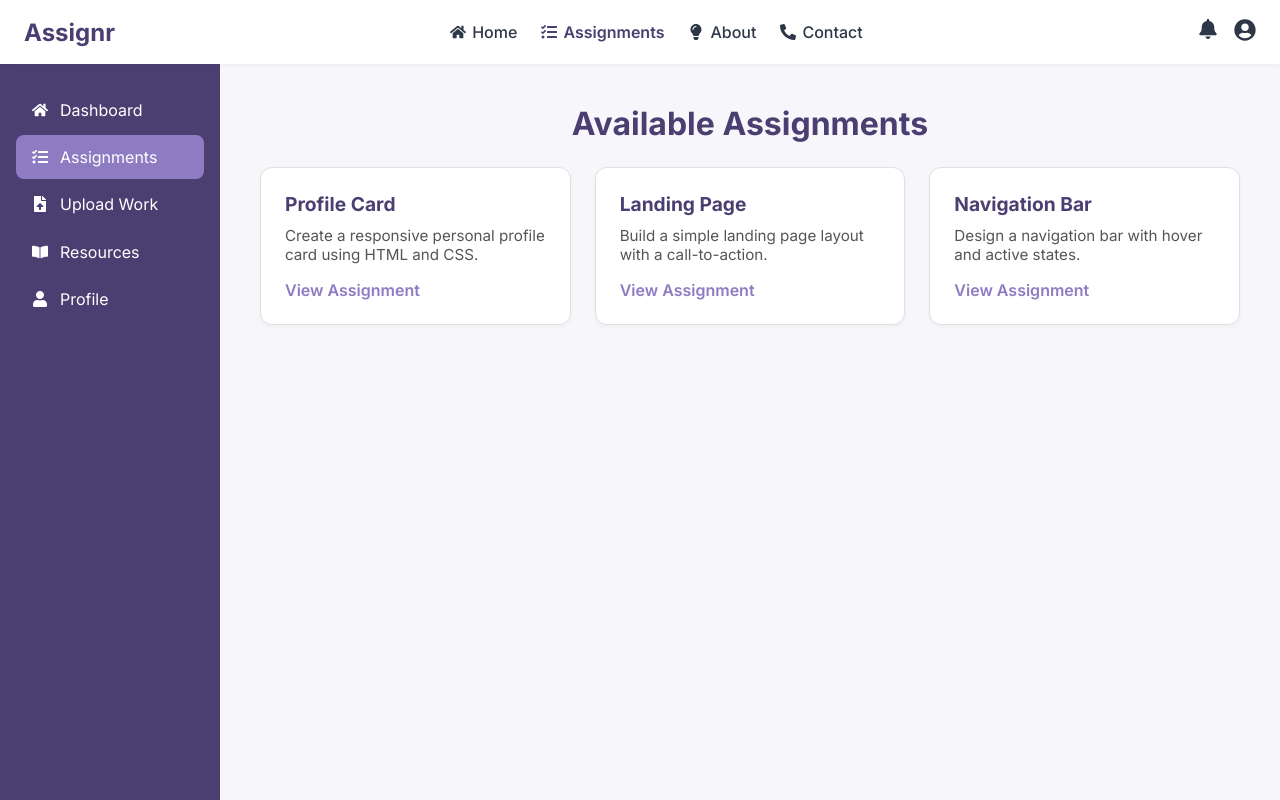
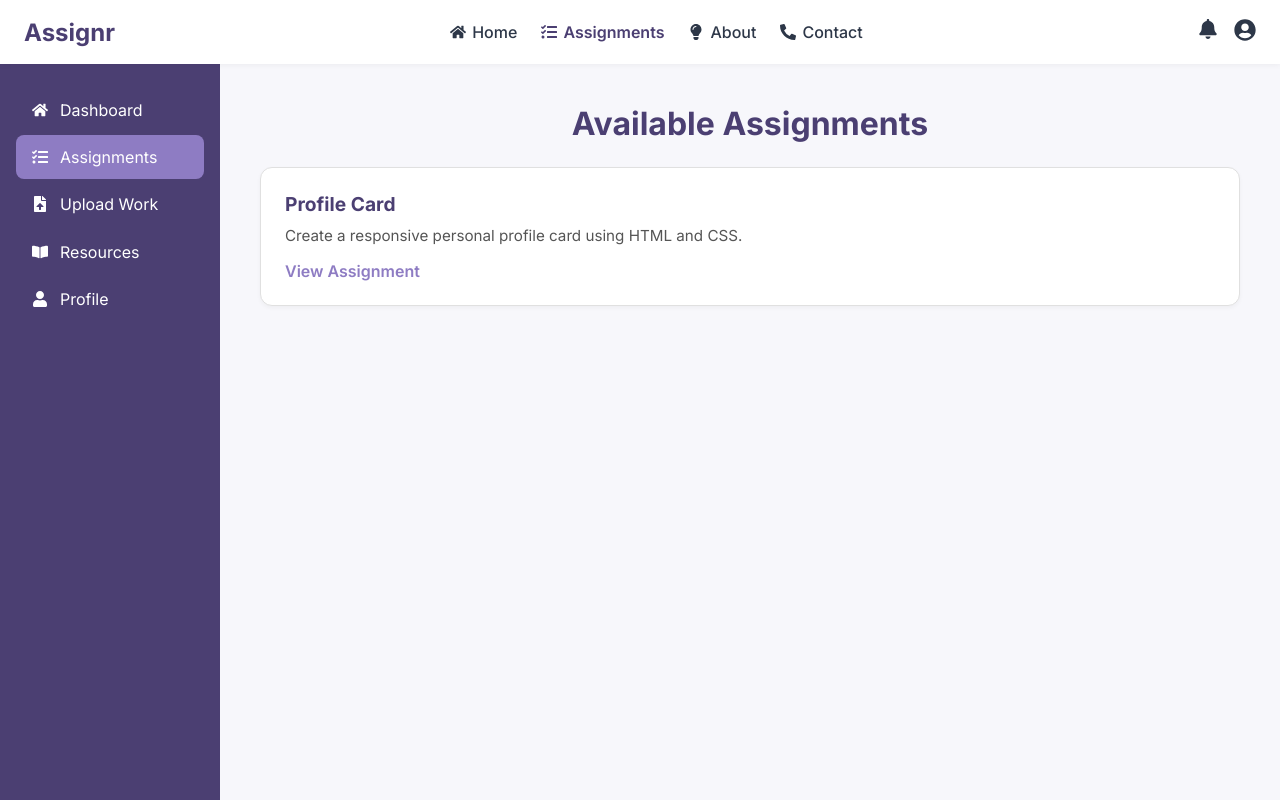
Before and after one commit to VickyTech73/assignr, a React (Create React App) app: page /assignments in a window 1280 px wide. Built offline with nearby package versions, Linux system fonts and the light colour scheme.

Commit message:
preparing for first deploy

```diff
--- a/src/assets/styles/About.css
+++ b/src/assets/styles/About.css
@@ -55,3 +55,16 @@
     font-size: 0.95rem;
     color: #888;
   }
+
+  .founder-section {
+    margin-top: 40px;
+    border-top: 1px solid #ddd;
+    padding-top: 32px;
+  }
+
+  .version {
+    text-align: center;
+    font-size: 0.85rem;
+    color: #999;
+    margin-top: 20px;
+  }
--- a/src/components/About.jsx
+++ b/src/components/About.jsx
@@ -48,8 +48,25 @@ const About = () => {
         </p>
       </section>
 
+      <section className="about-section founder-section">
+        <h2>👤 About the Founder</h2>
+        <p>
+          Hey there! I'm <strong>Victor Agbozo</strong>, a passionate web developer and Computer Science student from Ghana.
+          I created Assignr to help fellow learners practice HTML, CSS, and JavaScript in a structured, practical way — because I know how tough it can be starting out.
+        </p>
+        <p>
+          I'm self-taught, still learning every day, and I built Assignr for people like you — the curious, the stuck, the improving.
+          Whether you're working on your first project or just need guided tasks, this platform is for you.
+        </p>
+        <p>
+          Assignr is just the beginning — stay tuned for more features, community support, and dev tools to help you grow.
+        </p>
+      </section>
+
+
       <footer className="about-footer">
         Built with 💜 by Victor Horlanyo Agbozo for learners like you.
+        <p className="version">&copy; Copyright 2025 Assignr MVP — v1.0.0</p>
       </footer>
     </motion.div>
   );
--- a/src/components/Assignments.jsx
+++ b/src/components/Assignments.jsx
@@ -8,16 +8,16 @@ const assignments = [
     description: "Create a responsive personal profile card using HTML and CSS.",
     link: "/assignments/profile-card",
   },
-  {
-    title: "Landing Page",
-    description: "Build a simple landing page layout with a call-to-action.",
-    link: "/assignments/landing-page",
-  },
-  {
-    title: "Navigation Bar",
-    description: "Design a navigation bar with hover and active states.",
-    link: "/assignments/navbar",
-  },
+  // {
+  //   title: "Landing Page",
+  //   description: "Build a simple landing page layout with a call-to-action.",
+  //   link: "/assignments/landing-page",
+  // },
+  // {
+  //   title: "Navigation Bar",
+  //   description: "Design a navigation bar with hover and active states.",
+  //   link: "/assignments/navbar",
+  // },
 ];
 
 const Assignments = () => {
--- a/src/components/Home.jsx
+++ b/src/components/Home.jsx
@@ -9,16 +9,16 @@ const latestAssignments = [
     description: "Create a responsive personal profile card using HTML and CSS.",
     link: "/assignments/profile-card",
   },
-  {
-    title: "Landing Page",
-    description: "Design a landing page layout using flexbox or grid.",
-    link: "/assignments/landing-page",
-  },
-  {
-    title: "Navbar Challenge",
-    description: "Build a styled navbar with active and hover states.",
-    link: "/assignments/navbar",
-  },
+  // {
+  //   title: "Landing Page",
+  //   description: "Design a landing page layout using flexbox or grid.",
+  //   link: "/assignments/landing-page",
+  // },
+  // {
+  //   title: "Navbar Challenge",
+  //   description: "Build a styled navbar with active and hover states.",
+  //   link: "/assignments/navbar",
+  // },
 ];
 
 const Home = () => {
@@ -63,7 +63,7 @@ const Home = () => {
               <h3>{item.title}</h3>
               <p>{item.description}</p>
               <Link to={item.link} className="card-link">
-                View
+                View Assignment
               </Link>
             </motion.div>
           ))}
```
Also changed, not shown: 1 other file (tests, documents, lock files or other folders).
